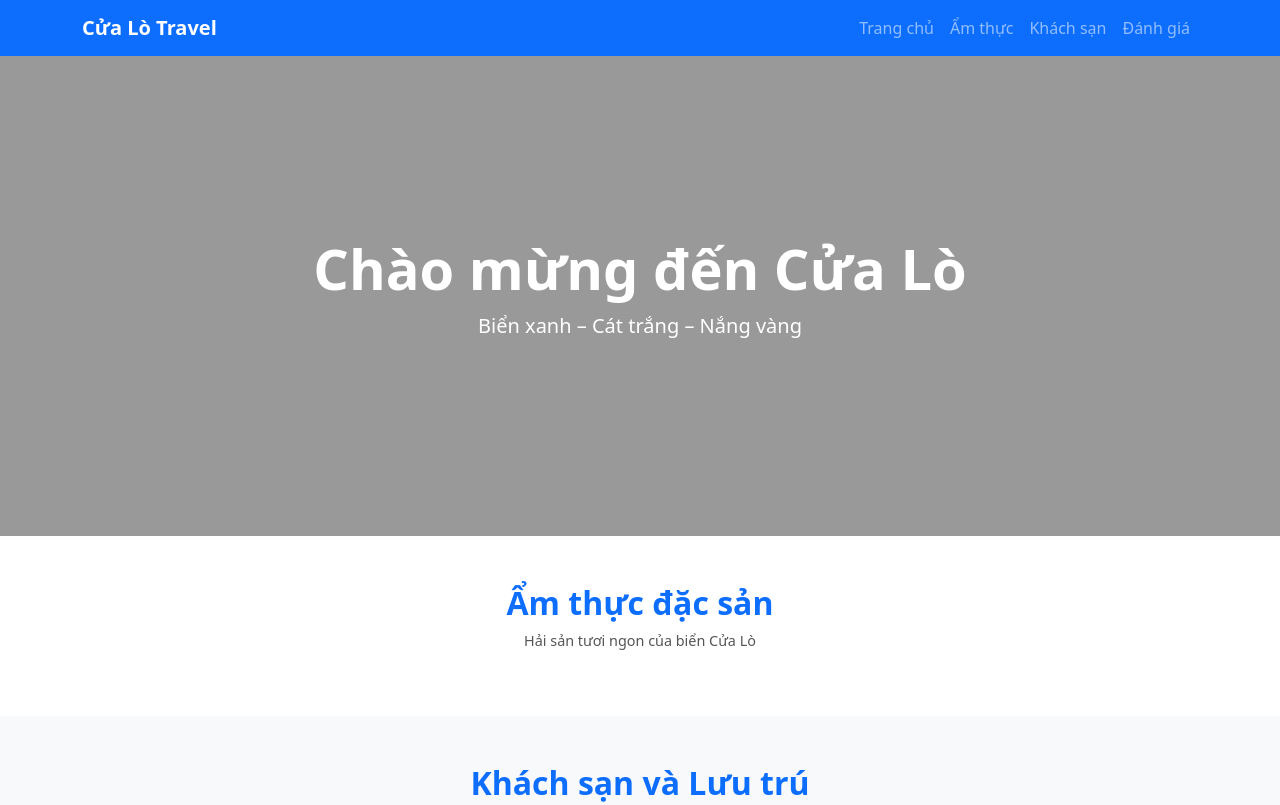
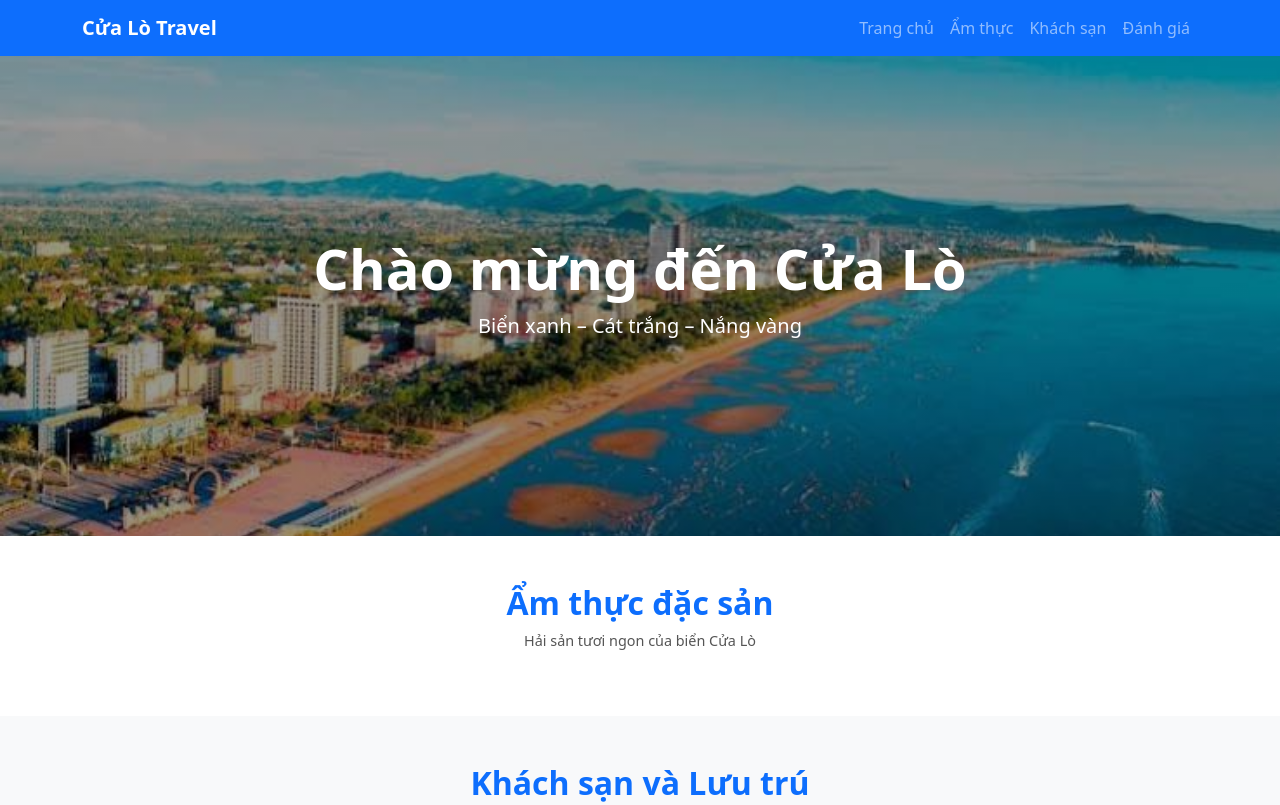
Before and after one commit to rjeexiong-dot/cualo, a plain HTML site: page index.html in a window 1280 px wide. Shown: the top 805 px of the page. Drawn offline with nearby package versions, Linux system fonts and the light colour scheme.

Commit message:
Update style.css

```diff
--- a/style.css
+++ b/style.css
@@ -1,7 +1,7 @@
 .hero {
   min-height: 60vh;
   background: linear-gradient(rgba(0, 0, 0, 0.4), rgba(0, 0, 0, 0.4)),
-              url("images/cualo1.jpg") center/cover no-repeat;
+              url("cualo1.jpg") center/cover no-repeat;
 }
 
 .section-title {
```
